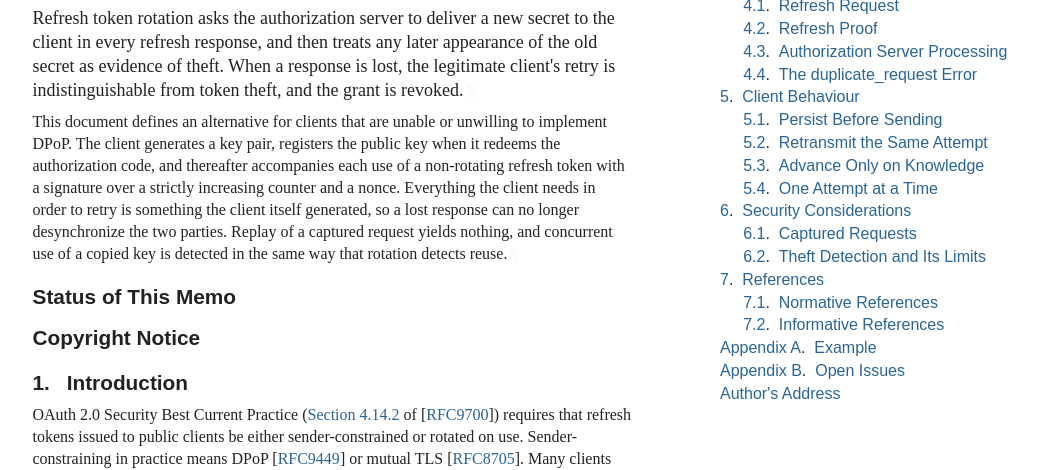
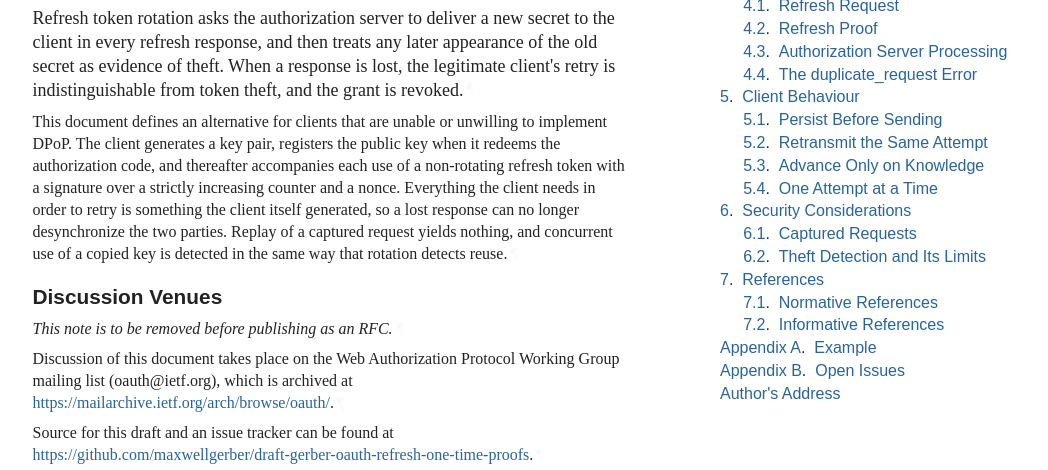
Before and after one commit to maxwellgerber/draft-gerber-oauth-refresh-one-time-proofs, a plain HTML site: page claude/amazing-shannon-3ytag0/draft-gerber-oauth-refresh-one-time-proofs.html in a window 1280 px wide. Shown: the part 341-811 px from the top of the page, without its empty margins (92-1140 px from the left). Drawn offline with Linux system fonts and the light colour scheme; a web font is replaced by a local one.

Commit message:
Script updating gh-pages from 31c6c9d. [ci skip]

```diff
--- a/claude/amazing-shannon-3ytag0/draft-gerber-oauth-refresh-one-time-proofs.html
+++ b/claude/amazing-shannon-3ytag0/draft-gerber-oauth-refresh-one-time-proofs.html
@@ -1098,6 +1098,17 @@ counter and a nonce. Everything the client needs in order to retry is something
 the client itself generated, so a lost response can no longer desynchronize the
 two parties. Replay of a captured request yields nothing, and concurrent use of
 a copied key is detected in the same way that rotation detects reuse.<a href="#section-abstract-2" class="pilcrow">¶</a></p>
+</section>
+<section class="note rfcEditorRemove" id="section-note.1">
+      <h2 id="name-discussion-venues">
+<a href="#name-discussion-venues" class="section-name selfRef">Discussion Venues</a>
+      </h2>
+<p id="section-note.1-1">This note is to be removed before publishing as an RFC.<a href="#section-note.1-1" class="pilcrow">¶</a></p>
+<p id="section-note.1-2">Discussion of this document takes place on the
+    Web Authorization Protocol Working Group mailing list (oauth@ietf.org),
+    which is archived at <span><a href="https://mailarchive.ietf.org/arch/browse/oauth/">https://mailarchive.ietf.org/arch/browse/oauth/</a></span>.<a href="#section-note.1-2" class="pilcrow">¶</a></p>
+<p id="section-note.1-3">Source for this draft and an issue tracker can be found at
+    <span><a href="https://github.com/maxwellgerber/draft-gerber-oauth-refresh-one-time-proofs">https://github.com/maxwellgerber/draft-gerber-oauth-refresh-one-time-proofs</a></span>.<a href="#section-note.1-3" class="pilcrow">¶</a></p>
 </section>
 <div id="status-of-memo">
 <section id="section-boilerplate.1">
```
Also changed, not shown: index.html (+1 -1 lines), claude/amazing-shannon-3ytag0/draft-gerber-oauth-refresh-one-time-proofs.txt.
